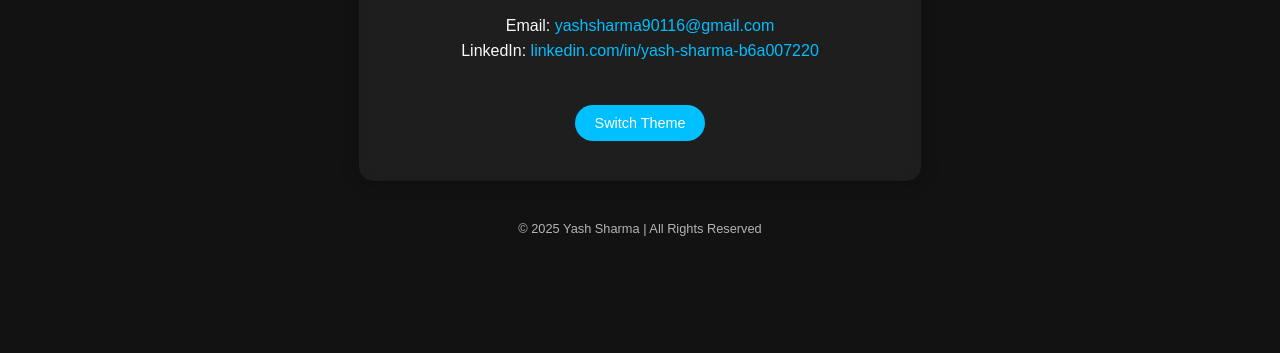
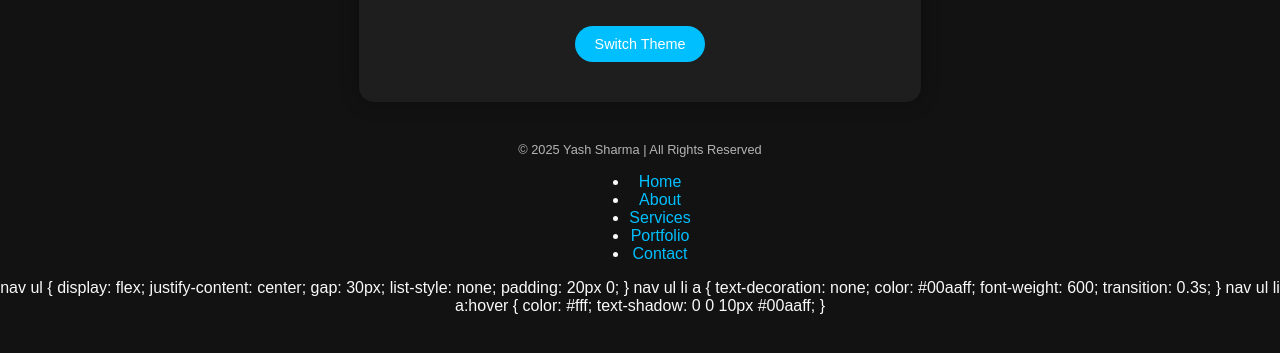
Before and after one commit to yashsharma-b26/Yash, a plain HTML site: page index.html in a window 1280 px wide. Shown: the part 369-722 px from the top of the page. Drawn offline with Linux system fonts and the light colour scheme.

Commit message:
Update index.html

```diff
--- a/index.html
+++ b/index.html
@@ -112,3 +112,29 @@
   </script>
 </body>
 </html>
+<nav>
+  <ul>
+    <li><a href="index.html">Home</a></li>
+    <li><a href="about.html">About</a></li>
+    <li><a href="services.html">Services</a></li>
+    <li><a href="portfolio.html">Portfolio</a></li>
+    <li><a href="contact.html">Contact</a></li>
+  </ul>
+</nav>
+nav ul {
+  display: flex;
+  justify-content: center;
+  gap: 30px;
+  list-style: none;
+  padding: 20px 0;
+}
+nav ul li a {
+  text-decoration: none;
+  color: #00aaff;
+  font-weight: 600;
+  transition: 0.3s;
+}
+nav ul li a:hover {
+  color: #fff;
+  text-shadow: 0 0 10px #00aaff;
+}
```
